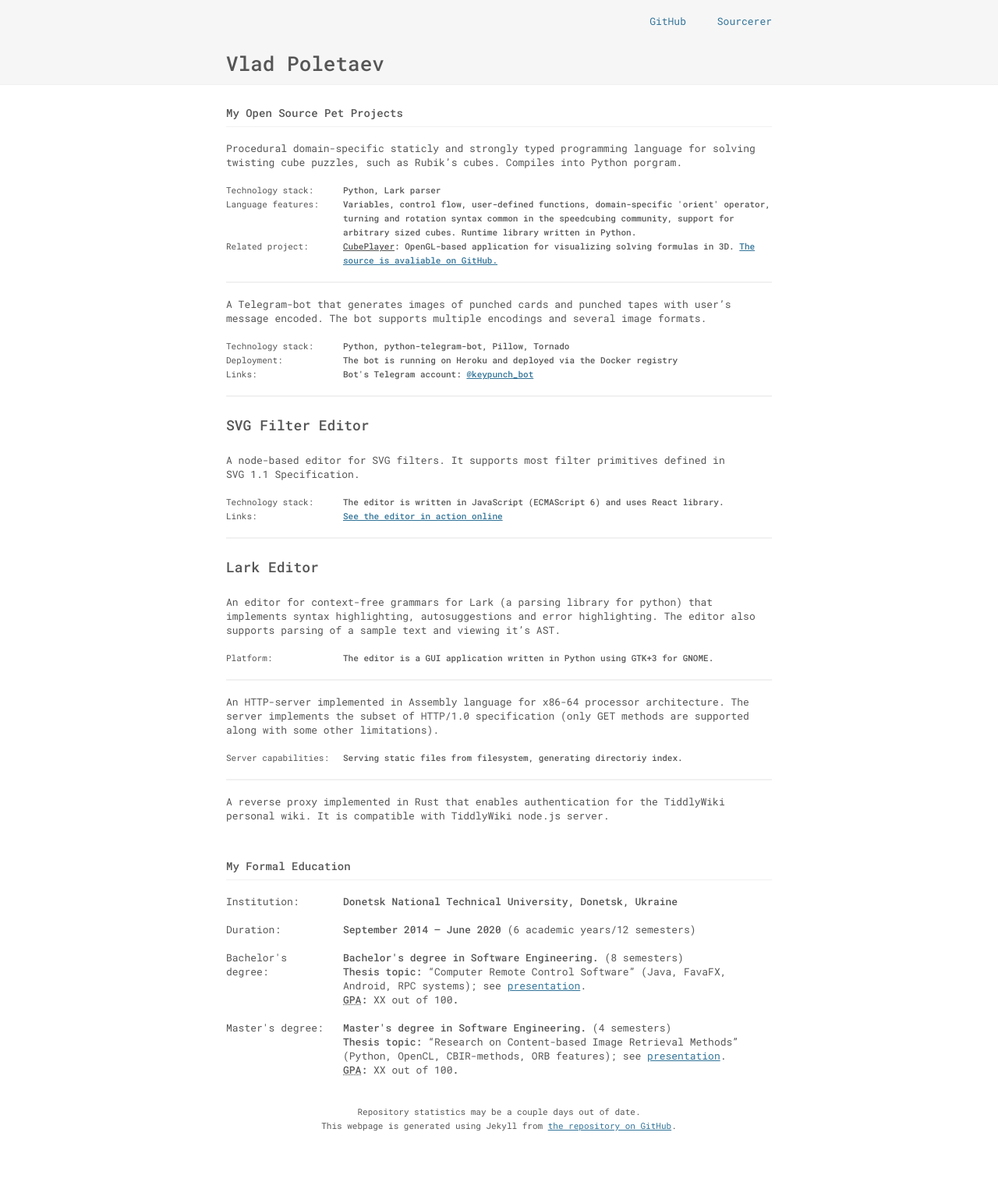
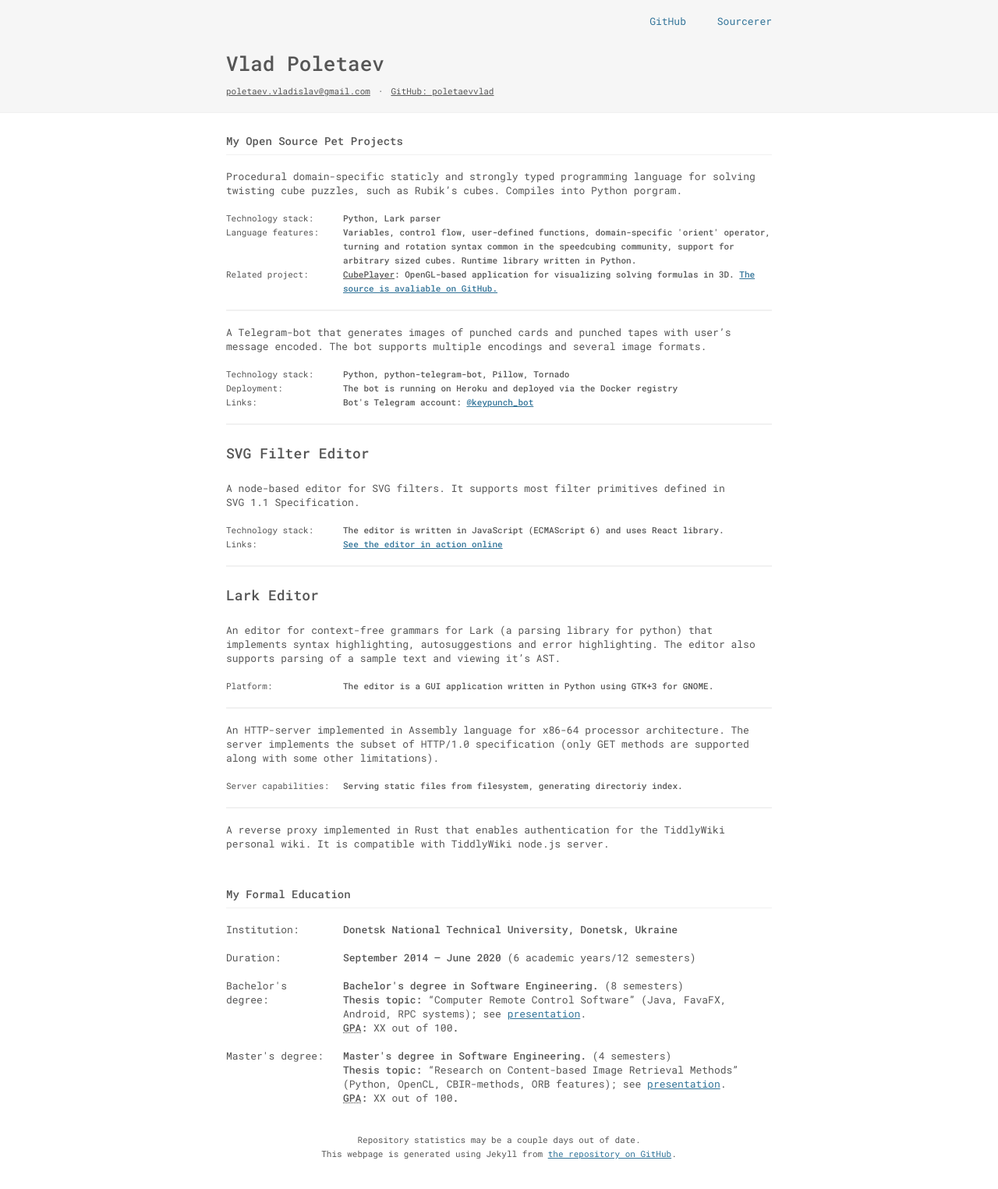
Before and after one commit to poletaevvlad/poletaevvlad.github.io, a Jekyll site: the page built from _pages/projects.md, in a window 1280 px wide. Shown: the whole page at 78% size. Built offline with Jekyll 4.4.1, drawn with Linux system fonts in a browser that asks for light colours; before the commit the page ends 1489 px from its top, so only the background shows below that.

Commit message:
Added contact information to the header

```diff
--- a/_layouts/projects.html
+++ b/_layouts/projects.html
@@ -13,8 +13,11 @@ layout: base
     </nav>
 
     <h1 itemprop="name"><span itemprop="givenName">{{ page.given_name }}</span> <span itemprop="familyName">{{ page.family_name }}</span></h1>
-    <nav id="variants">
-    </nav>
+
+    <ul class="contacts">
+      <li><a href="mailto:poletaev.vladislav@gmail.com">poletaev.vladislav@gmail.com</a></li>
+      <li><a href="https://github.com/poletaevvlad">GitHub: poletaevvlad</a></li>
+    </ul>
   </div>
 </header>
 
--- a/_sass/_header.sass
+++ b/_sass/_header.sass
@@ -41,3 +41,22 @@
 
   a
     margin-left: 15px !important
+
+.contacts
+  font-size: 0
+  height: 1rem
+  margin: 0 0 1rem
+
+  li
+    display: inline-block
+    font-size: 11px
+    height: 1rem
+
+    &:not(:first-child)::before
+      content: "·"
+      font-weight: 500
+      margin: 0 10px
+
+  a
+    +link-no-visited()
+    color: $text-color
```
